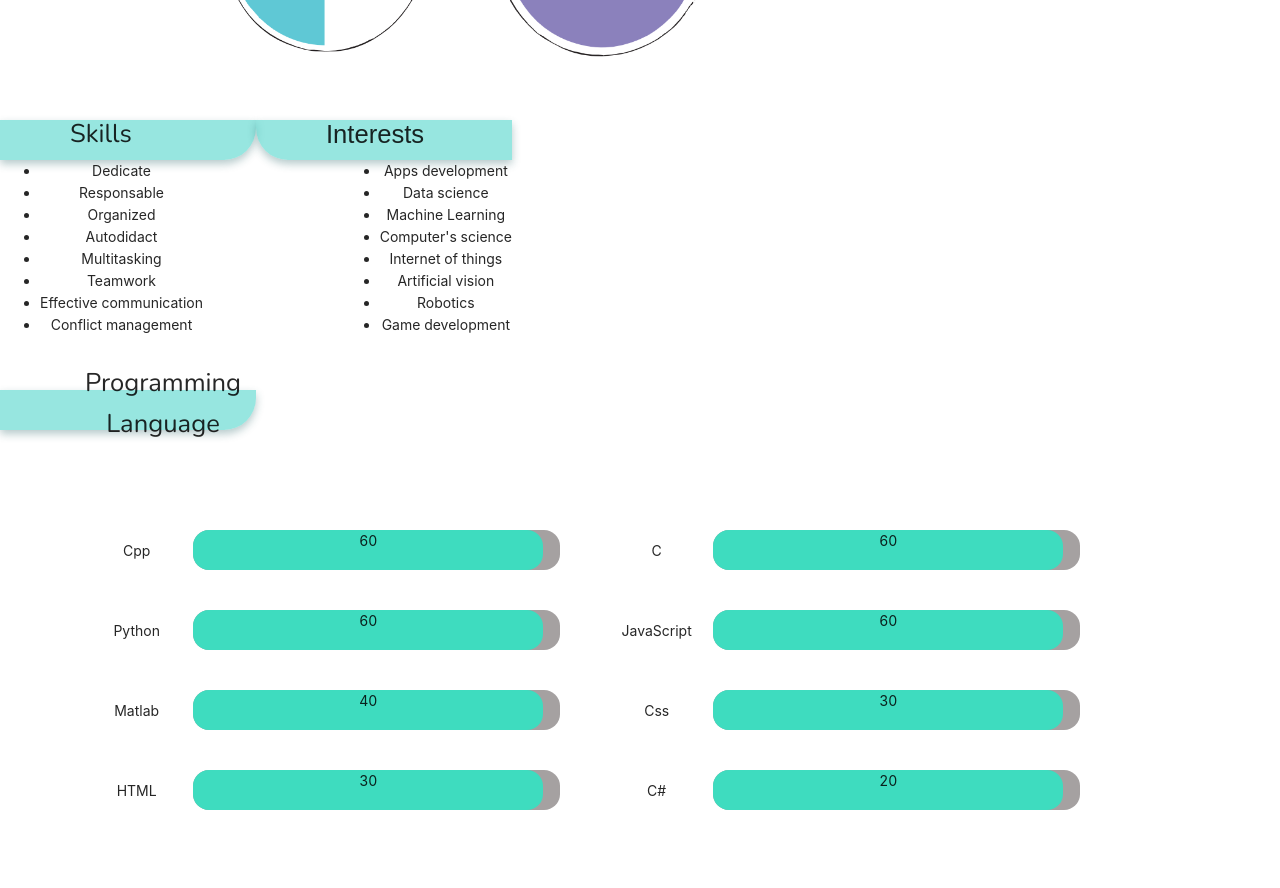
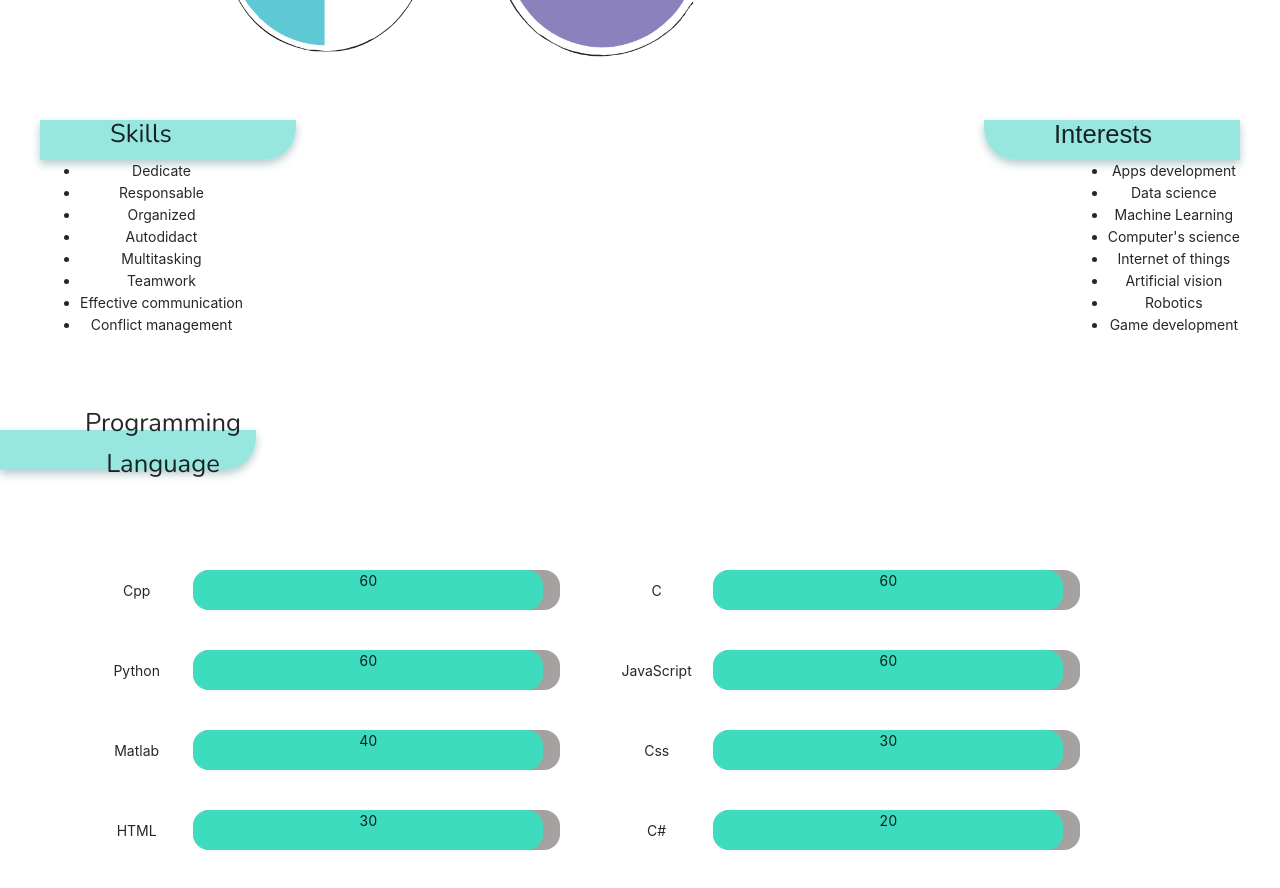
Before and after one commit to LuisGerar321/PortfolioReact, a React (Create React App) app: page / in a window 1280 px wide. Shown: the part 2500-3388 px from the top of the page. Built offline with nearby package versions, Linux system fonts and the light colour scheme.

Commit message:
Class error fixed

```diff
--- a/src/App.js
+++ b/src/App.js
@@ -77,7 +77,7 @@ function App() {
       body: `PD controller that controls the distance that our robot must move in a straight line, The program uses a reference value (setpoint) and the current position on the x-axis to start moving the robot until reaching the desired distance with the minimum error in centimeters. Also, this node is capable to rotate on its own axis passing another argument that represents the degree angle desired.`,
     },
     Angular_Control: {//4 Low level Control Example
-      title: "PID-PD Controller Psoc 5",
+      title: "PID-PD controller Psoc 5",
       video:"https://www.youtube.com/embed/Nb9wLnDV3SI",
       img:  MotorDcConnections,
       body:   "I made a simple PID-PD program in C language for a Microcontroller called PSoC to got experience on this kind of application and to then use that in a real robot application 'Markovito Jr. As you can see, the motor is cheap so I could not be as strict as I would want in order to get a perfectly steady-state error."
@@ -287,7 +287,7 @@ function App() {
 
       </section>
 
-      <section id ="skills " >
+      <section id ="skills " className =  "SkillsContainer">
         <div className = "TagLeftandRow">
           <div className =  "TagBar"><h1>Skills</h1>  </div>
           <div className =  "TagBarR"><h1>Interests</h1></div>
```
